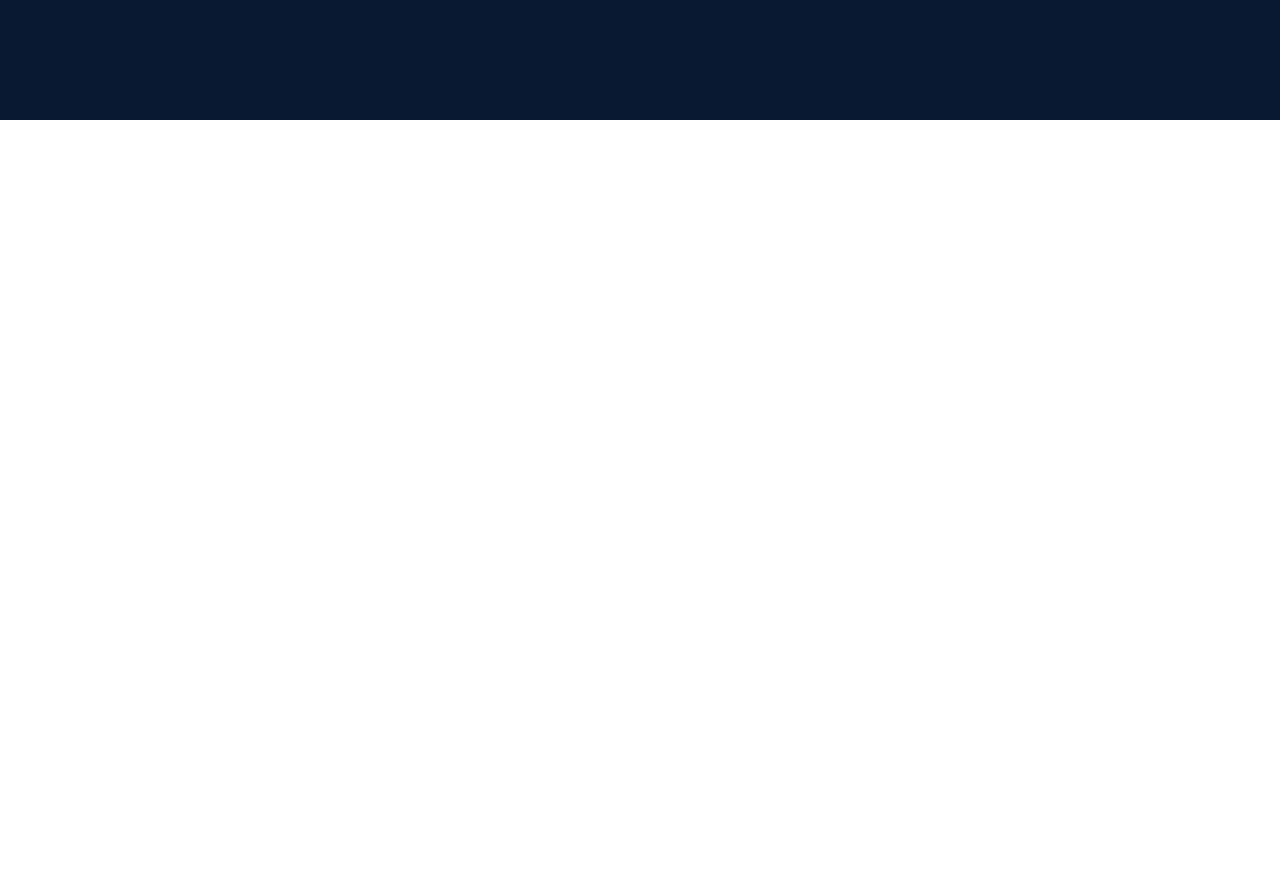
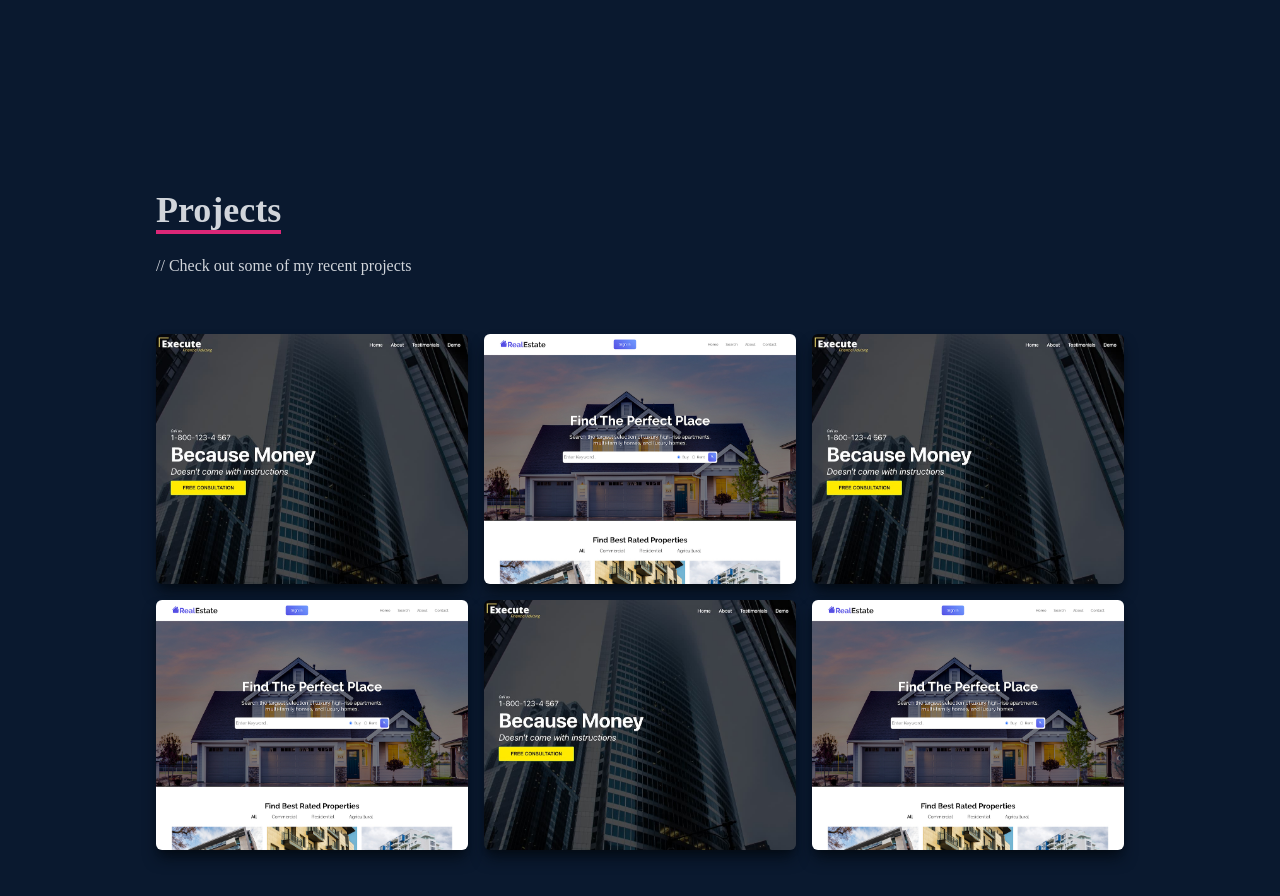
Before and after one commit to kmcnair101/portfolio2, a React (Create React App) app: page / in a window 1280 px wide. Shown: the part 2280-3176 px from the top of the page. Before the commit the page ends 2400 px from the top, so only its background shows below. Built offline with nearby package versions, Linux system fonts and the light colour scheme.

Commit message:
projects section complete

```diff
--- a/src/components/Projects.jsx
+++ b/src/components/Projects.jsx
@@ -1,7 +1,165 @@
 import React from "react";
+import WorkImg from "../assets/projects/workImg.jpeg";
+import realEstate from "../assets/projects/realestate.jpg";
 
 const Projects = () => {
-  return <div></div>;
+  return (
+    <div name="work" className="w-full md:h-screen text-gray-300 bg-[#0a192f]">
+      <div className="max-w-[1000px] mx-auto p-4 flex flex-col justify-center w-full h-full">
+        <div className="pb-8">
+          <p className="text-4xl font-bold inline border-b-4 text-gray-300 border-pink-600">
+            Projects
+          </p>
+          <p className="py-6">// Check out some of my recent projects</p>
+        </div>
+
+        {/* Container */}
+        <div className="grid sm:grid-cols-2 md:grid-cols-3 gap-4">
+          {/* Grid Item */}
+          <div
+            style={{ backgroundImage: `url(${WorkImg})` }}
+            className="shadow-lg shadow-[#040c16] group container rounded-md flex justify-center items-center mx-auto content-div"
+          >
+            {/* Hover Effects */}
+            <div className="opacity-0 group-hover:opacity-100">
+              <span className="text-2xl font-bold text-white tracking-wider">
+                React JS Application
+              </span>
+              <div className="pt-8 text-center">
+                <a href="/">
+                  <button className="text-center rounded-lg px-4 py-3 m-2 bg-white text-gray-700 font-bold text-lg">
+                    Demo
+                  </button>
+                </a>
+                <a href="/">
+                  <button className="text-center rounded-lg px-4 py-3 m-2 bg-white text-gray-700 font-bold text-lg">
+                    Code
+                  </button>
+                </a>
+              </div>
+            </div>
+          </div>
+          <div
+            style={{ backgroundImage: `url(${realEstate})` }}
+            className="shadow-lg shadow-[#040c16] group container rounded-md flex justify-center items-center mx-auto content-div"
+          >
+            {/* Hover Effects */}
+            <div className="opacity-0 group-hover:opacity-100">
+              <span className="text-2xl font-bold text-white tracking-wider">
+                React JS Application
+              </span>
+              <div className="pt-8 text-center">
+                <a href="/">
+                  <button className="text-center rounded-lg px-4 py-3 m-2 bg-white text-gray-700 font-bold text-lg">
+                    Demo
+                  </button>
+                </a>
+                <a href="/">
+                  <button className="text-center rounded-lg px-4 py-3 m-2 bg-white text-gray-700 font-bold text-lg">
+                    Code
+                  </button>
+                </a>
+              </div>
+            </div>
+          </div>
+          {/* Grid Item */}
+          <div
+            style={{ backgroundImage: `url(${WorkImg})` }}
+            className="shadow-lg shadow-[#040c16] group container rounded-md flex justify-center items-center mx-auto content-div"
+          >
+            {/* Hover Effects */}
+            <div className="opacity-0 group-hover:opacity-100">
+              <span className="text-2xl font-bold text-white tracking-wider">
+                React JS Application
+              </span>
+              <div className="pt-8 text-center">
+                <a href="/">
+                  <button className="text-center rounded-lg px-4 py-3 m-2 bg-white text-gray-700 font-bold text-lg">
+                    Demo
+                  </button>
+                </a>
+                <a href="/">
+                  <button className="text-center rounded-lg px-4 py-3 m-2 bg-white text-gray-700 font-bold text-lg">
+                    Code
+                  </button>
+                </a>
+              </div>
+            </div>
+          </div>
+          <div
+            style={{ backgroundImage: `url(${realEstate})` }}
+            className="shadow-lg shadow-[#040c16] group container rounded-md flex justify-center items-center mx-auto content-div"
+          >
+            {/* Hover Effects */}
+            <div className="opacity-0 group-hover:opacity-100">
+              <span className="text-2xl font-bold text-white tracking-wider">
+                React JS Application
+              </span>
+              <div className="pt-8 text-center">
+                <a href="/">
+                  <button className="text-center rounded-lg px-4 py-3 m-2 bg-white text-gray-700 font-bold text-lg">
+                    Demo
+                  </button>
+                </a>
+                <a href="/">
+                  <button className="text-center rounded-lg px-4 py-3 m-2 bg-white text-gray-700 font-bold text-lg">
+                    Code
+                  </button>
+                </a>
+              </div>
+            </div>
+          </div>
+          {/* Grid Item */}
+          <div
+            style={{ backgroundImage: `url(${WorkImg})` }}
+            className="shadow-lg shadow-[#040c16] group container rounded-md flex justify-center items-center mx-auto content-div"
+          >
+            {/* Hover Effects */}
+            <div className="opacity-0 group-hover:opacity-100">
+              <span className="text-2xl font-bold text-white tracking-wider">
+                React JS Application
+              </span>
+              <div className="pt-8 text-center">
+                <a href="/">
+                  <button className="text-center rounded-lg px-4 py-3 m-2 bg-white text-gray-700 font-bold text-lg">
+                    Demo
+                  </button>
+                </a>
+                <a href="/">
+                  <button className="text-center rounded-lg px-4 py-3 m-2 bg-white text-gray-700 font-bold text-lg">
+                    Code
+                  </button>
+                </a>
+              </div>
+            </div>
+          </div>
+          <div
+            style={{ backgroundImage: `url(${realEstate})` }}
+            className="shadow-lg shadow-[#040c16] group container rounded-md flex justify-center items-center mx-auto content-div"
+          >
+            {/* Hover Effects */}
+            <div className="opacity-0 group-hover:opacity-100">
+              <span className="text-2xl font-bold text-white tracking-wider">
+                React JS Application
+              </span>
+              <div className="pt-8 text-center">
+                <a href="/">
+                  <button className="text-center rounded-lg px-4 py-3 m-2 bg-white text-gray-700 font-bold text-lg">
+                    Demo
+                  </button>
+                </a>
+                <a href="/">
+                  <button className="text-center rounded-lg px-4 py-3 m-2 bg-white text-gray-700 font-bold text-lg">
+                    Code
+                  </button>
+                </a>
+              </div>
+            </div>
+          </div>
+        </div>
+      </div>
+    </div>
+  );
 };
 
 export default Projects;
--- a/src/index.css
+++ b/src/index.css
@@ -25,5 +25,5 @@
   background-image: linear-gradient(
     to right,
     rgba(112, 157, 255, 0.8) hsla(242, 74%, 61%, 0.8)
-  );
+  ) !important;
 }
```
